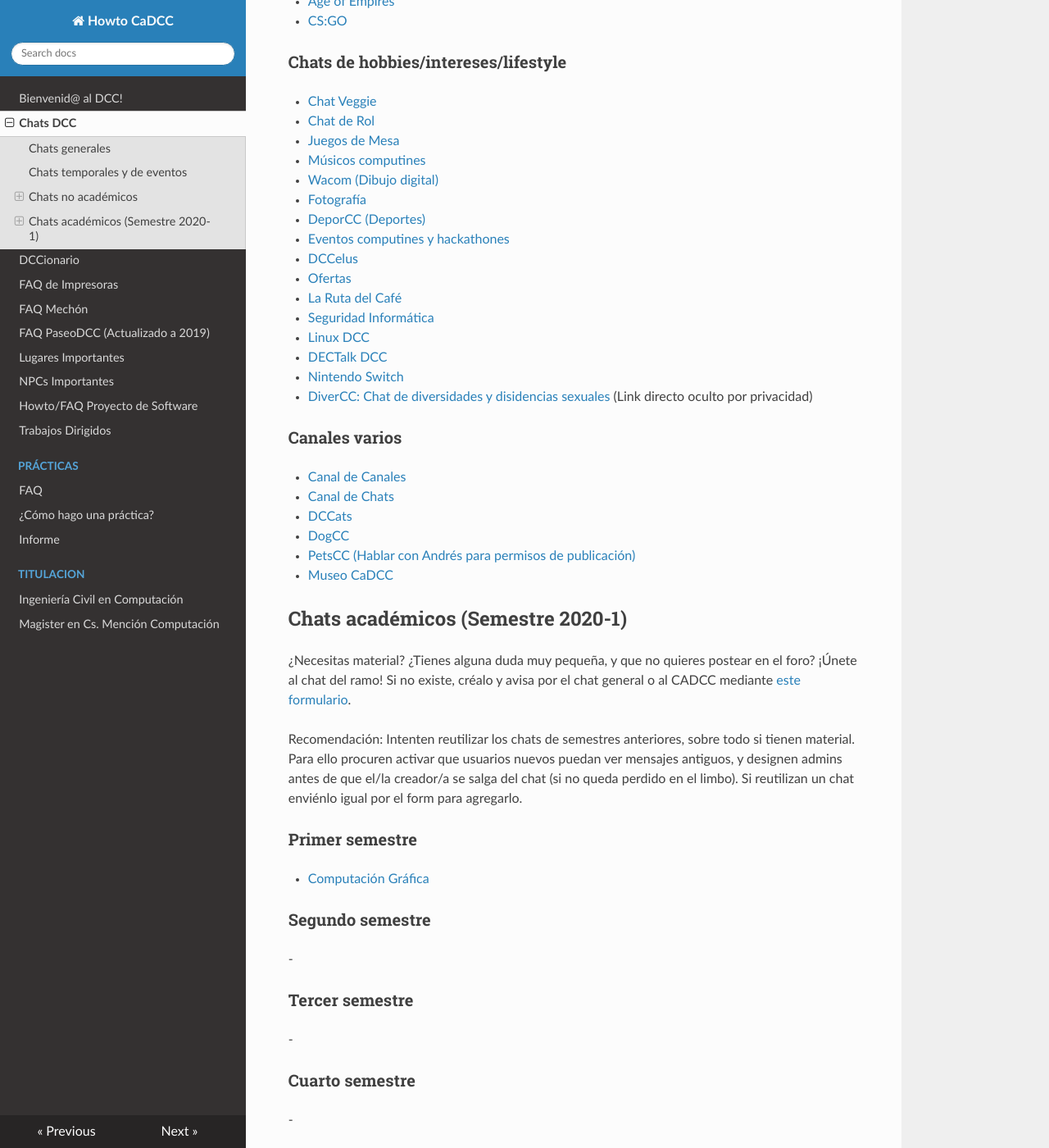
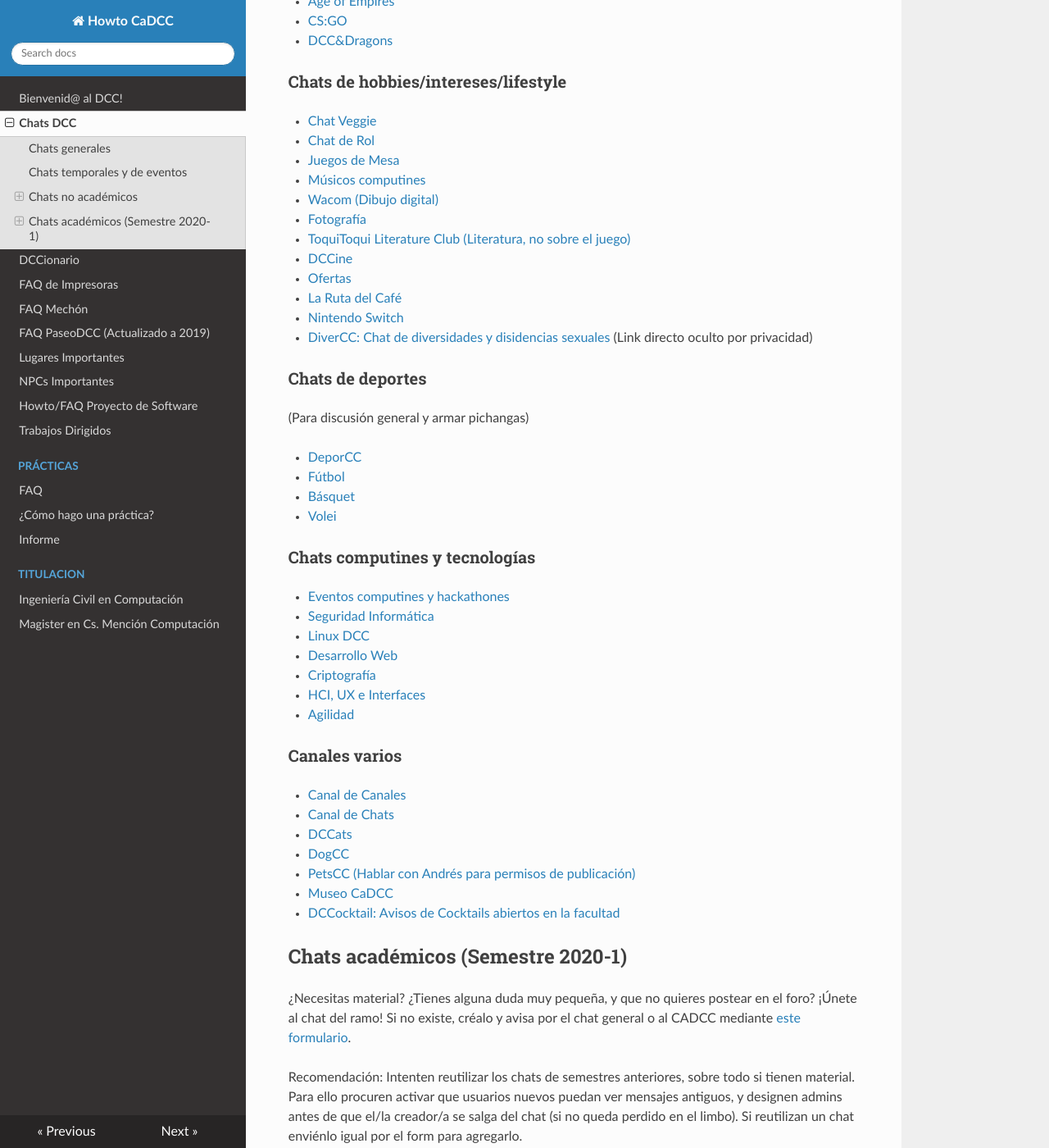
Before and after one commit to cadcc/howto, an MkDocs documentation site: the page built from docs/Chats.md, in a window 1280 px wide and 1400 px high, scrolled down 1350 px. Shown: the whole window at 82% size. Built offline with MkDocs 1.6.1, drawn with Linux system fonts in a browser that asks for light colours; nearby versions of some CDN libraries; some of the changed text lies outside the part shown.

Commit message:
Update Chats.md

```diff
--- a/docs/Chats.md
+++ b/docs/Chats.md
@@ -42,6 +42,7 @@ Nota: Algunos de estos chats pueden llevar tiempo inactivos ¡Siempre puedes ent
 - [Hollow Knight](https://t.me/joinchat/AEMcAlJDM0b8TniLnbf3xg)
 - [Age of Empires](https://t.me/joinchat/Cxz7klHRFVPETzPCK9WAWQ)
 - [CS:GO](https://t.me/joinchat/D3DXiRTe15C-1OQfuq3sKw)
+- [DCC&Dragons](https://t.me/joinchat/BvInWhAKj2m685ipYfECZQ)
 
 ###Chats de hobbies/intereses/lifestyle
 
@@ -51,16 +52,29 @@ Nota: Algunos de estos chats pueden llevar tiempo inactivos ¡Siempre puedes ent
 - [Músicos computines](https://t.me/dccmusic)
 - [Wacom (Dibujo digital)](https://t.me/joinchat/BpI_Qw8YoZWGX3S1e_ii0w)
 - [Fotografía](https://t.me/joinchat/CCI8egrH1b-Q_z68qjwotQ)
-- [DeporCC (Deportes)](https://t.me/joinchat/AO_luwgiaq_DzSdo3yH-AA)
-- [Eventos computines y hackathones](https://t.me/joinchat/AEMcAkJJsrTvT5TcqX4MOQ)
-- [DCCelus](https://t.me/joinchat/ByeJjBI7w-zWC_nPnz-isg)
+- [ToquiToqui Literature Club (Literatura, no sobre el juego)](https://t.me/joinchat/EFH2SBXR1Uk0AchONMzr7w)
+- [DCCine](https://t.me/joinchat/EFH2SBPUCXnvfq6rXjYj0g)
 - [Ofertas](https://t.me/joinchat/AEMcAlC5WkOJaYrvQVYGoQ)
 - [La Ruta del Café](https://t.me/joinchat/CT8s0EH-5Rt2cVtEnXT1oA)
+- [Nintendo Switch](https://t.me/joinchat/CCI8ekuY_WaSD8AVM7Q9sQ)
+- [DiverCC: Chat de diversidades y disidencias sexuales](https://goo.gl/forms/6yIvKqcTSvdOV7pk1) (Link directo oculto por privacidad)
+
+###Chats de deportes
+(Para discusión general y armar pichangas)
+
+- [DeporCC](https://t.me/joinchat/AO_luwgiaq_DzSdo3yH-AA)
+- [Fútbol](https://t.me/joinchat/FnATPhODHVkred5wtfovWQ)
+- [Básquet](https://t.me/joinchat/FnATPkqexvDBxiR8B_QT0w)
+- [Volei](https://t.me/joinchat/FnATPhPpP2b_9d2L8cX5eQ)
+
+###Chats computines y tecnologías
+- [Eventos computines y hackathones](https://t.me/joinchat/AEMcAkJJsrTvT5TcqX4MOQ)
 - [Seguridad Informática](https://t.me/joinchat/AEMcAkfCKtc1juLWks588A)
 - [Linux DCC](https://t.me/joinchat/AEMcAkYuk9VstfcbLLpWMg)
-- [DECTalk DCC](https://t.me/joinchat/AEMcAkz4GkJc3Yrn8NllfA)
-- [Nintendo Switch](https://t.me/joinchat/CCI8ekuY_WaSD8AVM7Q9sQ)
-- [DiverCC: Chat de diversidades y disidencias sexuales](https://goo.gl/forms/6yIvKqcTSvdOV7pk1) (Link directo oculto por privacidad)
+- [Desarrollo Web](https://t.me/joinchat/IzLnZkzIN0bkeRCwmA4p7A)
+- [Criptografía](https://t.me/joinchat/CT8s0BNUODXPHeZjCFD24g)
+- [HCI, UX e Interfaces](https://t.me/ElBuenHCI)
+- [Agilidad](https://t.me/joinchat/AddHdUOsX_wpwu0cUgXDAg)
 
 ###Canales varios
 
@@ -70,6 +84,7 @@ Nota: Algunos de estos chats pueden llevar tiempo inactivos ¡Siempre puedes ent
 - [DogCC](https://t.me/dogcc)
 - [PetsCC (Hablar con Andrés para permisos de publicación)](https://t.me/joinchat/AAAAAESx8MXy8DCEhQFXPA)
 - [Museo CaDCC](https://t.me/joinchat/AAAAAFVMb44Y4X-NS36gIQ)
+- [DCCocktail: Avisos de Cocktails abiertos en la facultad](https://t.me/DCCocktail)
 
 ##Chats académicos (Semestre 2020-1)
 
```
Also changed, not shown: other parts of docs/Chats.md (+4 -0 lines).
